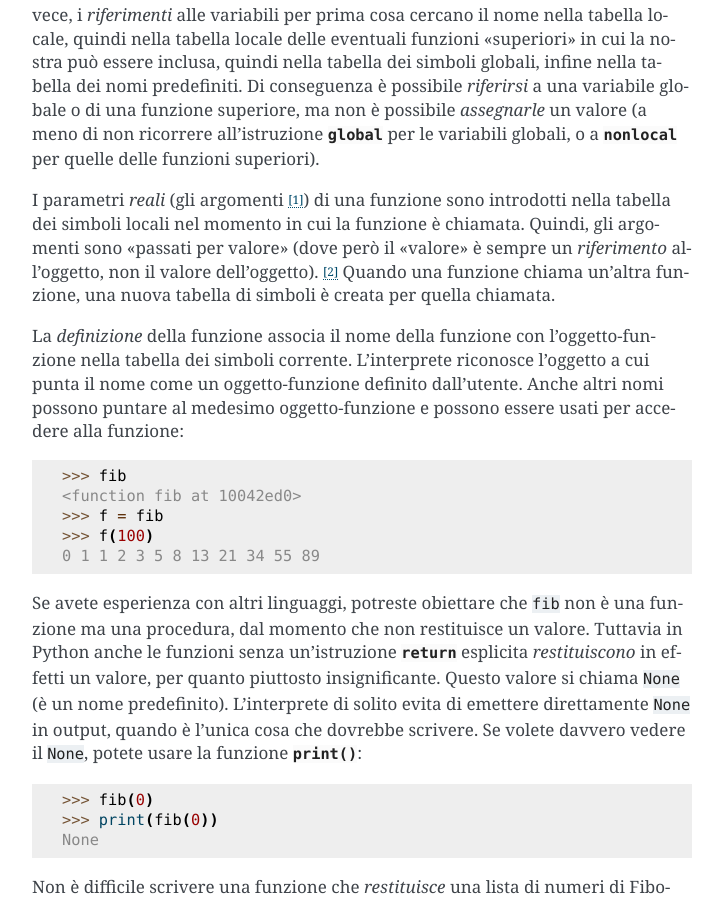
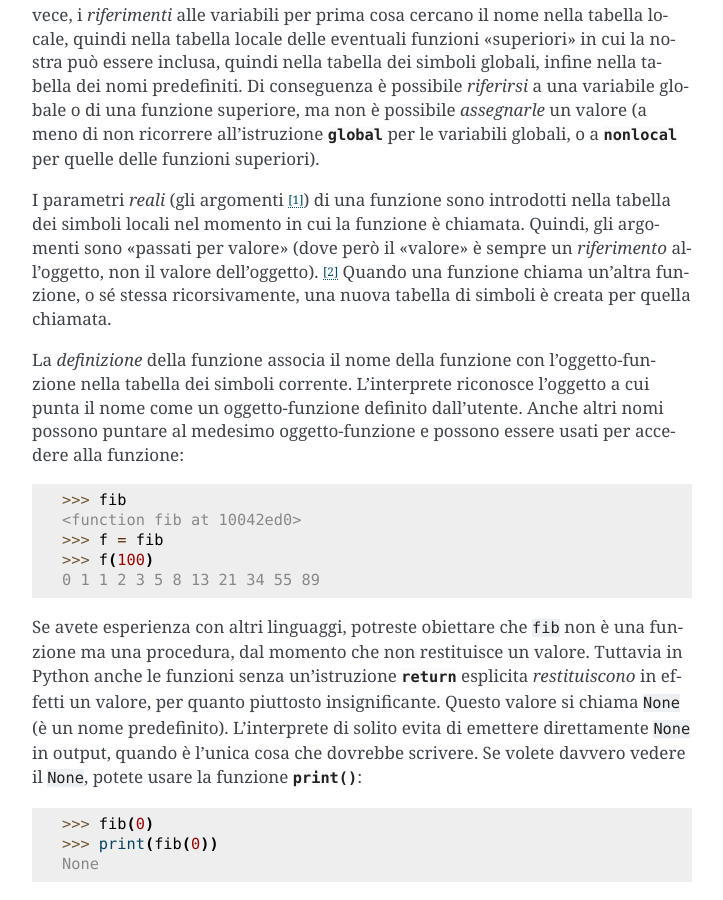
Before and after one commit to ricpol/pytutorial-it, a Sphinx documentation site: the page built from tutorial/source/controlflow.rst, in a window 1280 px wide and 900 px high, scrolled down 5696 px. Shown: the whole window, without its empty margins (388-1111 px from the left). Built offline with Sphinx 7.4.7, drawn with Linux system fonts in a browser that asks for light colours.

```diff
--- a/tutorial/source/appetite.rst
+++ b/tutorial/source/appetite.rst
@@ -8,7 +8,7 @@
 
     Questa è la traduzione della **versione "stabile" del Tutorial per Python
     3.8**, ed è aggiornata al
-    `28 novembre 2020 <https://github.com/python/cpython/commits/3.8/Doc/tutorial>`_.
+    `20 febbraio 2021 <https://github.com/python/cpython/commits/3.8/Doc/tutorial>`_.
     Raccomandiamo comunque di installare l'ultima versione di Python (3.9)
     e di seguire il tutorial per quella versione.
 
--- a/tutorial/source/controlflow.rst
+++ b/tutorial/source/controlflow.rst
@@ -294,8 +294,8 @@ I parametri *reali* (gli argomenti [#]_) di una funzione sono introdotti nella
 tabella dei simboli locali nel momento in cui la funzione è chiamata. Quindi,
 gli argomenti sono "passati per valore" (dove però il "valore" è sempre un
 *riferimento* all'oggetto, non il valore dell'oggetto). [#]_ Quando una
-funzione chiama un'altra funzione, una nuova tabella di simboli è creata per
-quella chiamata.
+funzione chiama un'altra funzione, o sé stessa ricorsivamente, una nuova tabella
+di simboli è creata per quella chiamata.
 
 La *definizione* della funzione associa il nome della funzione con
 l'oggetto-funzione nella tabella dei simboli corrente. L'interprete riconosce
```
